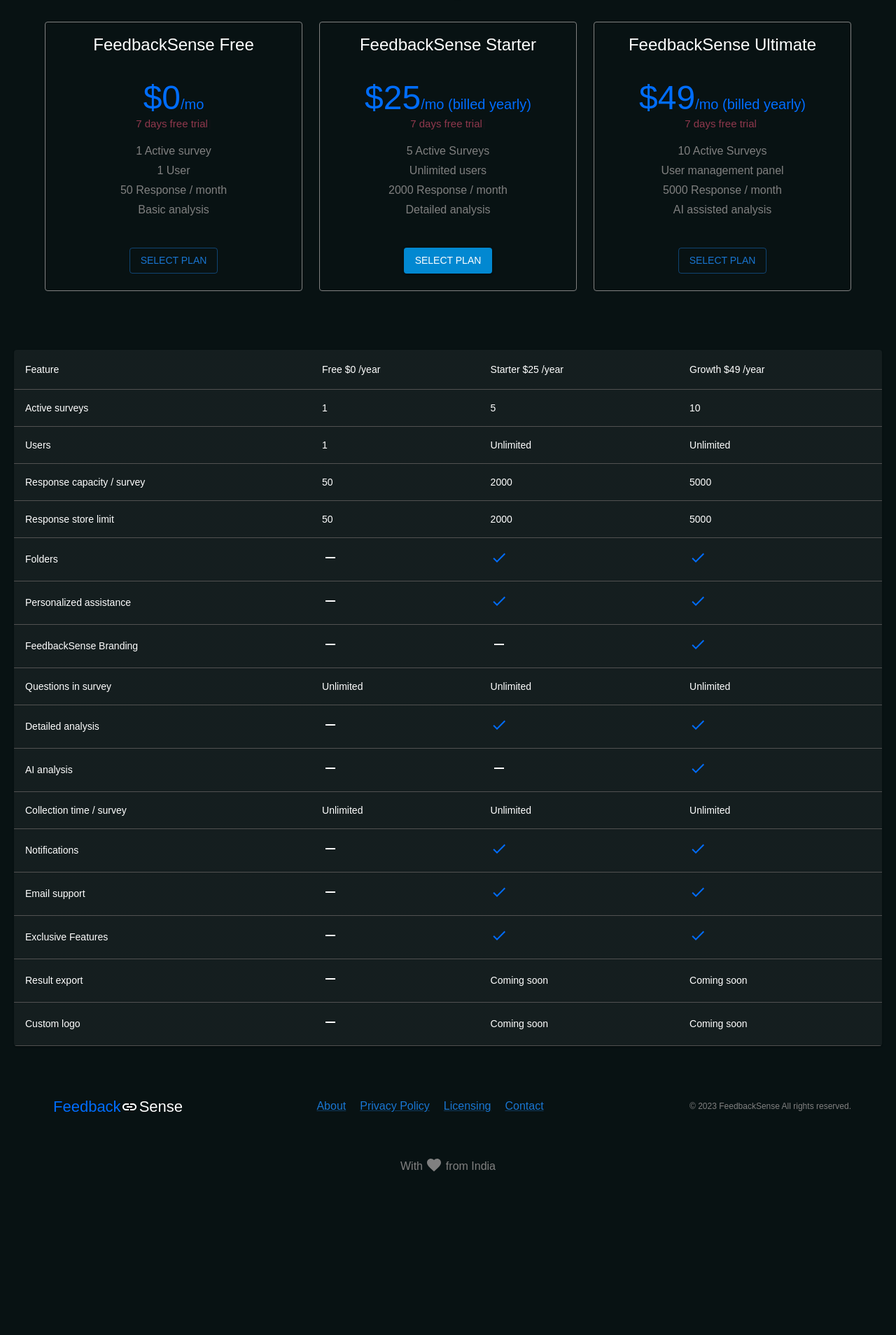
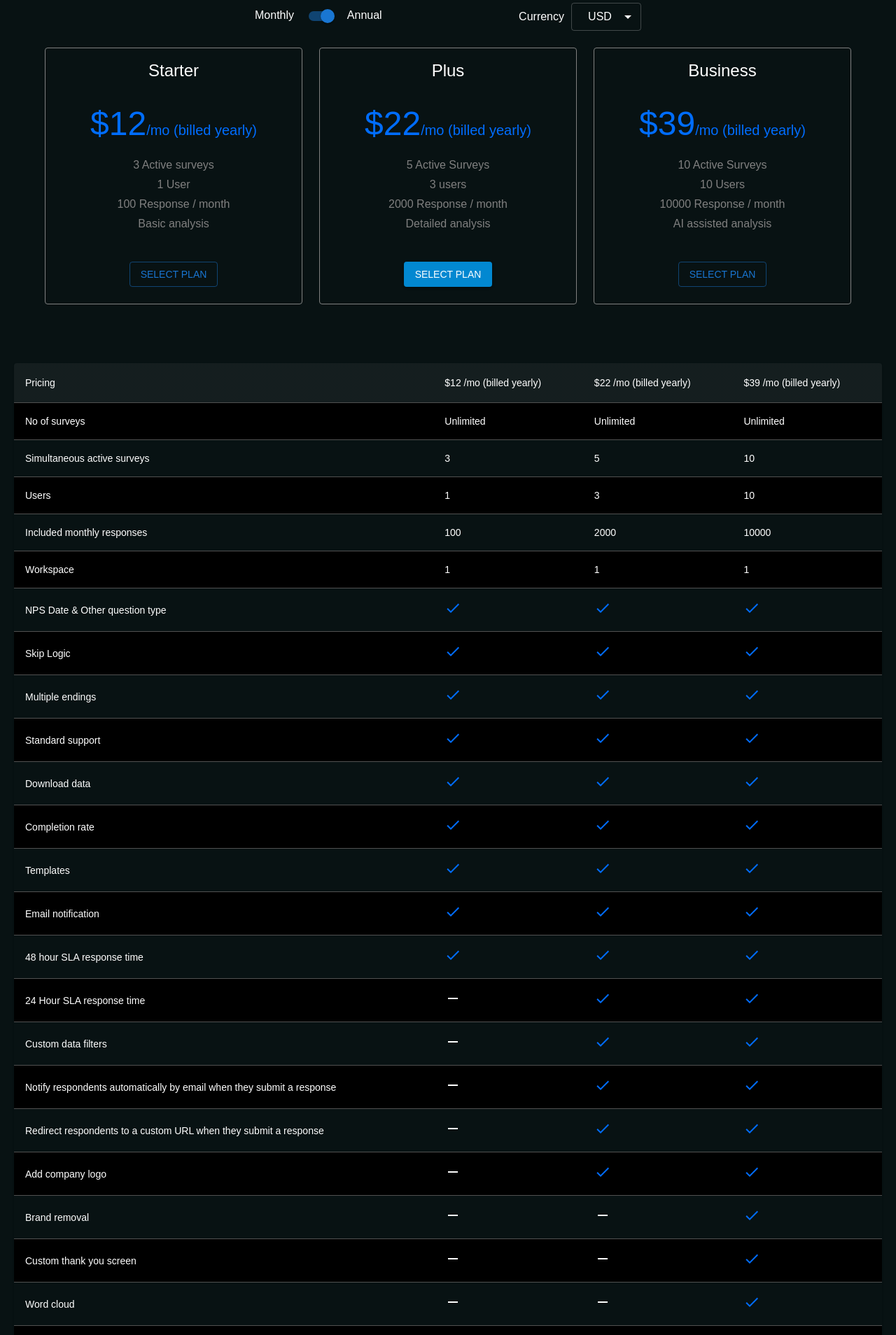
Before and after one commit to asamadk/FeedbackSense-Website, a React (Create React App) app: page /pricing in a window 1280 px wide. Shown: the part 252-2160 px from the top of the page at 70% size. Before the commit the page ends 1951 px from the top, so only its background shows below. Built offline with nearby package versions, Linux system fonts and the light colour scheme; no server answers; a web font is replaced by a local one.

Commit message:
pricing updated

```diff
--- a/package.json
+++ b/package.json
@@ -18,6 +18,7 @@
     "@types/node": "^16.18.36",
     "@types/react": "^18.2.12",
     "@types/react-dom": "^18.2.5",
+    "axios": "^1.5.1",
     "emailjs-com": "^3.2.0",
     "react": "^18.2.0",
     "react-dom": "^18.2.0",
--- a/src/Layouts/Pricing.tsx
+++ b/src/Layouts/Pricing.tsx
@@ -1,10 +1,13 @@
-import { Box, Button, Card, CardContent, CardHeader, Container, Grid, Link, Modal, Paper, Switch, Table, TableBody, TableCell, TableContainer, TableHead, TableRow, TextField, ThemeProvider, Typography, createTheme, makeStyles, useMediaQuery } from '@mui/material';
+import { Box, Button, Card, CardContent, CardHeader, Container, Grid, Link, MenuItem, Modal, Paper, Select, Switch, Table, TableBody, TableCell, TableContainer, TableHead, TableRow, TextField, ThemeProvider, Typography, createTheme, duration, makeStyles, useMediaQuery } from '@mui/material';
 import CheckIcon from '@mui/icons-material/Check';
 import RemoveIcon from '@mui/icons-material/Remove';
 import Typewriter from "typewriter-effect";
 import emailjs, { EmailJSResponseStatus } from 'emailjs-com';
-import React, { useState } from 'react';
+import React, { useEffect, useMemo, useState } from 'react';
 import { LoadingButton } from '@mui/lab';
+import { featureList } from '../Utils/PriceConstants';
+import axios from 'axios';
+import FSLoader from '../Components/FSLoader';
 
 const darkTheme = createTheme({
   palette: {
@@ -17,11 +20,15 @@
 
 export default function Pricing(props: any) {
 
-  const [starterPrice, setStarterPrice] = useState(25);
-  const [ultimatePrice, setUltimatePrice] = useState(49);
+  const [starterPrice, setStarterPrice] = useState(12);
+  const [plusPrice, setPlusPrice] = useState(22);
+  const [ultimatePrice, setUltimatePrice] = useState(39);
   const [billing, setBilling] = useState<'month' | 'year'>('year');
   const [showModal, setShowModal] = useState(false);
   const [selectedPrice, setSelectedPrice] = useState<null | string>(null);
+  const [currency, setCurrency] = useState<'usd' | 'inr'>('usd');
+  const [curSym, setCurSym] = useState<'$' | '₹'>('$');
+  const [loading,setLoading] = useState(false);
 
   const content = {
     'header-p1': 'Simple no-tricks pricing',
@@ -29,30 +36,30 @@
     'description': 'Plan doesn\'t fits your needs? Contact us to discuss customized solutions.',
     'option1': 'Monthly',
     'option2': 'Annual',
-    '01_title': 'FeedbackSense Free',
-    '01_price': '$0',
-    '01_suffix': `/mo`,
-    '01_benefit1': '1 Active survey',
+    '01_title': 'Starter',
+    '01_price': curSym + starterPrice,
+    '01_suffix': `/mo (billed ${billing}ly)`,
+    '01_benefit1': '3 Active surveys',
     '01_benefit2': '1 User',
-    '01_benefit3': '50 Response / month',
+    '01_benefit3': '100 Response / month',
     '01_benefit4': 'Basic analysis',
     '01_primary-action': 'Select plan',
     '01_secondary-action': 'Learn more',
-    '02_title': 'FeedbackSense Starter',
-    '02_price': '$' + starterPrice,
+    '02_title': 'Plus',
+    '02_price': curSym + plusPrice,
     '02_suffix': `/mo (billed ${billing}ly)`,
     '02_benefit1': '5 Active Surveys',
-    '02_benefit2': 'Unlimited users',
+    '02_benefit2': '3 users',
     '02_benefit3': '2000 Response / month',
     '02_benefit4': 'Detailed analysis',
     '02_primary-action': 'Select plan',
     '02_secondary-action': 'Learn more',
-    '03_title': 'FeedbackSense Ultimate',
-    '03_price': '$' + ultimatePrice,
+    '03_title': 'Business',
+    '03_price': curSym + ultimatePrice,
     '03_suffix': `/mo (billed ${billing}ly)`,
     '03_benefit1': '10 Active Surveys',
-    '03_benefit2': 'User management panel',
-    '03_benefit3': '5000 Response / month',
+    '03_benefit2': '10 Users',
+    '03_benefit3': '10000 Response / month',
     '03_benefit4': 'AI assisted analysis',
     '03_primary-action': 'Select Plan',
     '03_secondary-action': 'Learn more',
@@ -60,15 +67,62 @@
     ...props.content
   };
 
+  let init = false;
+
+  useEffect(() => {
+    if (init === true) { return; }
+    init = true;
+    fetchUserCountry();
+  }, []);
+
+  useMemo(() => {
+    if (currency === 'usd') {
+      setCurSym('$');
+      if (billing === 'year') {
+        setStarterPrice(12);
+        setPlusPrice(22);
+        setUltimatePrice(39);
+      } else {
+        setStarterPrice(16);
+        setPlusPrice(26);
+        setUltimatePrice(45);
+      }
+    } else {
+      setCurSym('₹');
+      if (billing === 'year') {
+        setStarterPrice(499);
+        setPlusPrice(999);
+        setUltimatePrice(1799);
+      } else {
+        setStarterPrice(699);
+        setPlusPrice(1199);
+        setUltimatePrice(1999);
+      }
+    }
+  }, [currency, billing]);
+
+  const fetchUserCountry = async () => {
+    try {
+      setLoading(true);
+      const { data } = await axios.get('https://ipapi.co/json/');
+      setLoading(false);
+      const countryCode = data?.country_code;
+      if (countryCode === 'IN') {
+        setCurrency('inr')
+      } else {
+        setCurrency('usd');
+      }
+    } catch (error) {
+      setLoading(false);
+      console.error(error);
+    }
+  }
+
   const handleChange = (event: any) => {
     if (event.target.checked === true) {
       setBilling('year');
-      setStarterPrice(25);
-      setUltimatePrice(49);
     } else {
       setBilling('month');
-      setStarterPrice(29);
-      setUltimatePrice(55);
     }
   };
 
@@ -81,6 +135,10 @@
     setShowModal(false);
   }
 
+  const handleCurrencyChange = (event: any) => {
+    setCurrency(event.target.value);
+  }
+
   return (
     <section>
       <Container maxWidth="lg">
@@ -89,14 +147,43 @@
             <Container maxWidth="sm">
               <Typography variant="h3" component="h2" gutterBottom={true}>
                 <Typography variant="h3" component="span" color="primary">{content['header-p1']} </Typography>
+                <Box sx={{ fontSize: '30px', color: '#006b38ff' }} >
+                  <Typewriter
+                    onInit={(typewriter) => {
+                      typewriter
+                        .typeString("")
+                        .pauseFor(500)
+                        .deleteAll()
+                        .typeString(content['free-trial'])
+                        .start()
+                    }}
+                  />
+                </Box>
               </Typography>
               <Typography sx={{ color: '#808080' }} variant="subtitle1" color="textSecondary" paragraph={true}>{content['description']}</Typography>
-
+              <Box sx={{ display: 'flex', justifyContent: 'space-between' }} >
                 <div>
                   <Typography variant="subtitle1" component="span">{content['option1']}</Typography>
                   &nbsp; <Switch name="checkbox" color="primary" checked={billing === 'year'} onChange={handleChange} /> &nbsp;
                   <Typography variant="subtitle1" component="span">{content['option2']}</Typography>
                 </div>
+                <div>
+                  <ThemeProvider theme={darkTheme} >
+                    <label style={{ marginRight: '10px' }} >Currency</label>
+                    <Select
+                      sx={{ width: '100px' }}
+                      labelId="demo-select-small-label"
+                      id="demo-select-small"
+                      size='small'
+                      value={currency}
+                      onChange={handleCurrencyChange}
+                    >
+                      <MenuItem value={'usd'}>USD</MenuItem>
+                      <MenuItem value={'inr'}>INR</MenuItem>
+                    </Select>
+                  </ThemeProvider>
+                </div>
+              </Box>
             </Container>
           </Box>
           <Grid container spacing={3} >
@@ -108,18 +195,6 @@
                     <Typography color={'#006dff'} variant="h3" component="h2" gutterBottom={true}>
                       {content['01_price']}
                       <Typography variant="h6" component="span">{content['01_suffix']}</Typography>
-                      <Box sx={{ fontSize: '15px', color: '#8F384D' }} >
-                        <Typewriter
-                          onInit={(typewriter) => {
-                            typewriter
-                              .typeString("")
-                              .pauseFor(1000)
-                              .deleteAll()
-                              .typeString(content['free-trial'])
-                              .start()
-                          }}
-                        />
-                      </Box>
                     </Typography>
                     <Typography color={'#808080'} variant="subtitle1" component="p">{content['01_benefit1']}</Typography>
                     <Typography color={'#808080'} variant="subtitle1" component="p">{content['01_benefit2']}</Typography>
@@ -138,18 +213,6 @@
                     <Typography color={'#006dff'} variant="h3" component="h2" gutterBottom={true}>
                       {content['02_price']}
                       <Typography variant="h6" component="span">{content['02_suffix']}</Typography>
-                      <Box sx={{ fontSize: '15px', color: '#8F384D' }} >
-                        <Typewriter
-                          onInit={(typewriter) => {
-                            typewriter
-                              .typeString("")
-                              .pauseFor(1000)
-                              .deleteAll()
-                              .typeString(content['free-trial'])
-                              .start()
-                          }}
-                        />
-                      </Box>
                     </Typography>
                     <Typography color={'#808080'} variant="subtitle1" component="p">{content['02_benefit1']}</Typography>
                     <Typography color={'#808080'} variant="subtitle1" component="p">{content['02_benefit2']}</Typography>
@@ -168,18 +231,6 @@
                     <Typography variant="h3" color={'#006dff'} component="h2" gutterBottom={true}>
                       {content['03_price']}
                       <Typography variant="h6" component="span">{content['03_suffix']}</Typography>
-                      <Box sx={{ fontSize: '15px', color: '#8F384D' }} >
-                        <Typewriter
-                          onInit={(typewriter) => {
-                            typewriter
-                              .typeString("")
-                              .pauseFor(1000)
-                              .deleteAll()
-                              .typeString(content['free-trial'])
-                              .start()
-                          }}
-                        />
-                      </Box>
                     </Typography>
                     <Typography color={'#808080'} variant="subtitle1" component="p">{content['03_benefit1']}</Typography>
                     <Typography color={'#808080'} variant="subtitle1" component="p">{content['03_benefit2']}</Typography>
@@ -196,12 +247,16 @@
       <ThemeProvider theme={darkTheme} >
         <Box margin={'20px'} >
           <PlanDetailsTable
+            curSym={curSym}
+            plus={plusPrice}
             starter={starterPrice}
             ultimate={ultimatePrice}
+            billing={billing}
           />
         </Box>
       </ThemeProvider>
-      <EmailModal price={selectedPrice} open={showModal} close={handleModalClose} />
+      <EmailModal currency={currency} price={selectedPrice} open={showModal} close={handleModalClose} />
+      <FSLoader show={loading} />
     </section>
   );
 }
@@ -224,9 +279,9 @@
   };
 
   const handlePricingClick = async () => {
-    if(email == null || email.length < 1){return;}
+    if (email == null || email.length < 1) { return; }
     setLoading(true);
-    const message = `Email : ${email} Selected Price ${props.price}`;
+    const message = `Email : ${email} Selected Price ${props.price} using currency ${props.currency}`;
     await emailjs.send("service_vl2wgl3", "template_ed76ptf", {
       message: message,
       from_email: 'founder@feedbacksense.io',
@@ -269,115 +324,43 @@
   )
 }
 
-function PlanDetailsTable({ starter, ultimate }: any) {
+function PlanDetailsTable({ starter, ultimate, plus, billing, curSym }: any) {
   return (
-    <TableContainer style={{ backgroundColor : '#081213' }} component={Paper}>
+    <TableContainer style={{ backgroundColor: '#081213' }} component={Paper}>
       <Table aria-label="simple table">
-        <TableHead>
+        <TableHead >
           <TableRow>
-            <TableCell>Feature</TableCell>
-            <TableCell>Free $0 /year</TableCell>
-            <TableCell>Starter ${starter} /year</TableCell>
-            <TableCell>Growth ${ultimate} /year</TableCell>
+            <TableCell>Pricing</TableCell>
+            <TableCell>{curSym}{starter} /mo (billed {billing}ly)</TableCell>
+            <TableCell>{curSym}{plus} /mo (billed {billing}ly)</TableCell>
+            <TableCell>{curSym}{ultimate} /mo (billed {billing}ly)</TableCell>
           </TableRow>
         </TableHead>
         <TableBody>
-          <TableRow>
-            <TableCell>Active surveys</TableCell>
-            <TableCell>1</TableCell>
-            <TableCell>5</TableCell>
-            <TableCell>10</TableCell>
+          {
+            featureList.map((feature, index) => {
+              return (
+                <TableRow sx={{ backgroundColor: index % 2 === 0 ? '#000000' : '#081213' }} key={feature.name} >
+                  <TableCell>{feature.name}</TableCell>
+                  <TableCell>
+                    {feature.starter === 'yes' && <CheckIcon sx={{ color: '#006DFF' }} />}
+                    {feature.starter === 'no' && <RemoveIcon />}
+                    {feature.starter !== 'yes' && feature.starter !== 'no' && feature.starter}
+                  </TableCell>
+                  <TableCell>
+                    {feature.plus === 'yes' && <CheckIcon sx={{ color: '#006DFF' }} />}
+                    {feature.plus === 'no' && <RemoveIcon />}
+                    {feature.plus !== 'yes' && feature.plus !== 'no' && feature.plus}
+                  </TableCell>
+                  <TableCell>
+                    {feature.business === 'yes' && <CheckIcon sx={{ color: '#006DFF' }} />}
+                    {feature.business === 'no' && <RemoveIcon />}
+                    {feature.business !== 'yes' && feature.business !== 'no' && feature.business}
+                  </TableCell>
                 </TableRow>
-          <TableRow>
-            <TableCell>Users</TableCell>
-            <TableCell>1</TableCell>
-            <TableCell>Unlimited</TableCell>
-            <TableCell>Unlimited</TableCell>
-          </TableRow>
-          <TableRow>
-            <TableCell>Response capacity / survey</TableCell>
-            <TableCell>50</TableCell>
-            <TableCell>2000</TableCell>
-            <TableCell>5000</TableCell>
-          </TableRow>
-          <TableRow>
-            <TableCell>Response store limit</TableCell>
-            <TableCell>50</TableCell>
-            <TableCell>2000</TableCell>
-            <TableCell>5000</TableCell>
-          </TableRow>
-          <TableRow>
-            <TableCell>Folders</TableCell>
-            <TableCell><RemoveIcon /></TableCell>
-            <TableCell><CheckIcon sx={{ color: '#006DFF' }} /></TableCell>
-            <TableCell><CheckIcon sx={{ color: '#006DFF' }} /></TableCell>
-          </TableRow>
-          <TableRow>
-            <TableCell>Personalized assistance</TableCell>
-            <TableCell><RemoveIcon /></TableCell>
-            <TableCell><CheckIcon sx={{ color: '#006DFF' }} /></TableCell>
-            <TableCell><CheckIcon sx={{ color: '#006DFF' }} /></TableCell>
-          </TableRow>
-          <TableRow>
-            <TableCell>FeedbackSense  Branding</TableCell>
-            <TableCell><RemoveIcon /></TableCell>
-            <TableCell><RemoveIcon /></TableCell>
-            <TableCell><CheckIcon sx={{ color: '#006DFF' }} /></TableCell>
-          </TableRow>
-          <TableRow>
-            <TableCell>Questions in survey</TableCell>
-            <TableCell>Unlimited</TableCell>
-            <TableCell>Unlimited</TableCell>
-            <TableCell>Unlimited</TableCell>
-          </TableRow>
-          <TableRow>
-            <TableCell>Detailed analysis</TableCell>
-            <TableCell><RemoveIcon /></TableCell>
-            <TableCell><CheckIcon sx={{ color: '#006DFF' }} /></TableCell>
-            <TableCell><CheckIcon sx={{ color: '#006DFF' }} /></TableCell>
-          </TableRow>
-          <TableRow>
-            <TableCell>AI analysis</TableCell>
-            <TableCell><RemoveIcon /></TableCell>
-            <TableCell><RemoveIcon /></TableCell>
-            <TableCell><CheckIcon sx={{ color: '#006DFF' }} /></TableCell>
-          </TableRow>
-          <TableRow>
-            <TableCell>Collection time / survey</TableCell>
-            <TableCell>Unlimited</TableCell>
-            <TableCell>Unlimited</TableCell>
-            <TableCell>Unlimited</TableCell>
-          </TableRow>
-          <TableRow>
-            <TableCell>Notifications</TableCell>
-            <TableCell><RemoveIcon /></TableCell>
-            <TableCell><CheckIcon sx={{ color: '#006DFF' }} /></TableCell>
-            <TableCell><CheckIcon sx={{ color: '#006DFF' }} /></TableCell>
-          </TableRow>
-          <TableRow>
-            <TableCell>Email support</TableCell>
-            <TableCell><RemoveIcon /></TableCell>
-            <TableCell><CheckIcon sx={{ color: '#006DFF' }} /></TableCell>
-            <TableCell><CheckIcon sx={{ color: '#006DFF' }} /></TableCell>
-          </TableRow>
-          <TableRow>
-            <TableCell>Exclusive Features</TableCell>
-            <TableCell><RemoveIcon /></TableCell>
-            <TableCell><CheckIcon sx={{ color: '#006DFF' }} /></TableCell>
-            <TableCell><CheckIcon sx={{ color: '#006DFF' }} /></TableCell>
-          </TableRow>
-          <TableRow>
-            <TableCell>Result export</TableCell>
-            <TableCell><RemoveIcon /></TableCell>
-            <TableCell>Coming soon</TableCell>
-            <TableCell>Coming soon</TableCell>
-          </TableRow>
-          <TableRow>
-            <TableCell>Custom logo</TableCell>
-            <TableCell><RemoveIcon /></TableCell>
-            <TableCell>Coming soon</TableCell>
-            <TableCell>Coming soon</TableCell>
-          </TableRow>
+              )
+            })
+          }
         </TableBody>
       </Table>
     </TableContainer>
--- /dev/null
+++ b/src/Utils/PriceConstants.ts
@@ -0,0 +1,152 @@
+export const featureList = [
+    {
+        name : 'No of surveys',
+        starter : 'Unlimited',
+        plus : 'Unlimited',
+        business : 'Unlimited',
+    },
+    {
+        name : 'Simultaneous active surveys',
+        starter : '3',
+        plus : '5',
+        business : '10',
+    },
+    {
+        name : 'Users',
+        starter : '1',
+        plus : '3',
+        business : '10',
+    },
+    {
+        name : 'Included monthly responses',
+        starter : '100',
+        plus : '2000',
+        business : '10000',
+    },
+    {
+        name : 'Workspace',
+        starter : '1',
+        plus : '1',
+        business : '1',
+    },
+    {
+        name : 'NPS Date & Other question type',
+        starter : 'yes',
+        plus : 'yes',
+        business : 'yes',
+    },
+    {
+        name : 'Skip Logic',
+        starter : 'yes',
+        plus : 'yes',
+        business : 'yes',
+    },
+    {
+        name : 'Multiple endings',
+        starter : 'yes',
+        plus : 'yes',
+        business : 'yes',
+    },
+    {
+        name : 'Standard support',
+        starter : 'yes',
+        plus : 'yes',
+        business : 'yes',
+    },
+    {
+        name : 'Download data',
+        starter : 'yes',
+        plus : 'yes',
+        business : 'yes',
+    },
+    {
+        name : 'Completion rate',
+        starter : 'yes',
+        plus : 'yes',
+        business : 'yes',
+    },
+    {
+        name : 'Templates',
+        starter : 'yes',
+        plus : 'yes',
+        business : 'yes',
+    },
+    {
+        name : 'Email notification',
+        starter : 'yes',
+        plus : 'yes',
+        business : 'yes',
+    },
+    {
+        name : '48 hour SLA response time',
+        starter : 'yes',
+        plus : 'yes',
+        business : 'yes',
+    },
+    {
+        name : '24 Hour SLA response time',
+        starter : 'no',
+        plus : 'yes',
+        business : 'yes',
+    },
+    {
+        name : 'Custom data filters',
+        starter : 'no',
+        plus : 'yes',
+        business : 'yes',
+    },
+    {
+        name : 'Notify respondents automatically by email when they submit a response',
+        starter : 'no',
+        plus : 'yes',
+        business : 'yes',
+    },
+    {
+        name : 'Redirect respondents to a custom URL when they submit a response',
+        starter : 'no',
+        plus : 'yes',
+        business : 'yes',
+    },
+    {
+        name : 'Add company logo',
+        starter : 'no',
+        plus : 'yes',
+        business : 'yes',
+    },
+    {
+        name : 'Brand removal',
+        starter : 'no',
+        plus : 'no',
+        business : 'yes',
+    },
+    {
+        name : 'Custom thank you screen',
+        starter : 'no',
+        plus : 'no',
+        business : 'yes',
+    },
+    {
+        name : 'Word cloud',
+        starter : 'no',
+        plus : 'no',
+        business : 'yes',
+    },
+    {
+        name : 'Redirect from ending screen',
+        starter : 'no',
+        plus : 'no',
+        business : 'yes',
+    },
+    {
+        name : 'Priority support',
+        starter : 'no',
+        plus : 'no',
+        business : 'yes',
+    },
+    {
+        name : 'Teammate roles',
+        starter : 'no',
+        plus : 'no',
+        business : 'yes',
+    },
+]
```
Also changed, not shown: 1 other file (tests, documents, lock files or other folders). Lines whose indentation alone changed are shown as unchanged.
